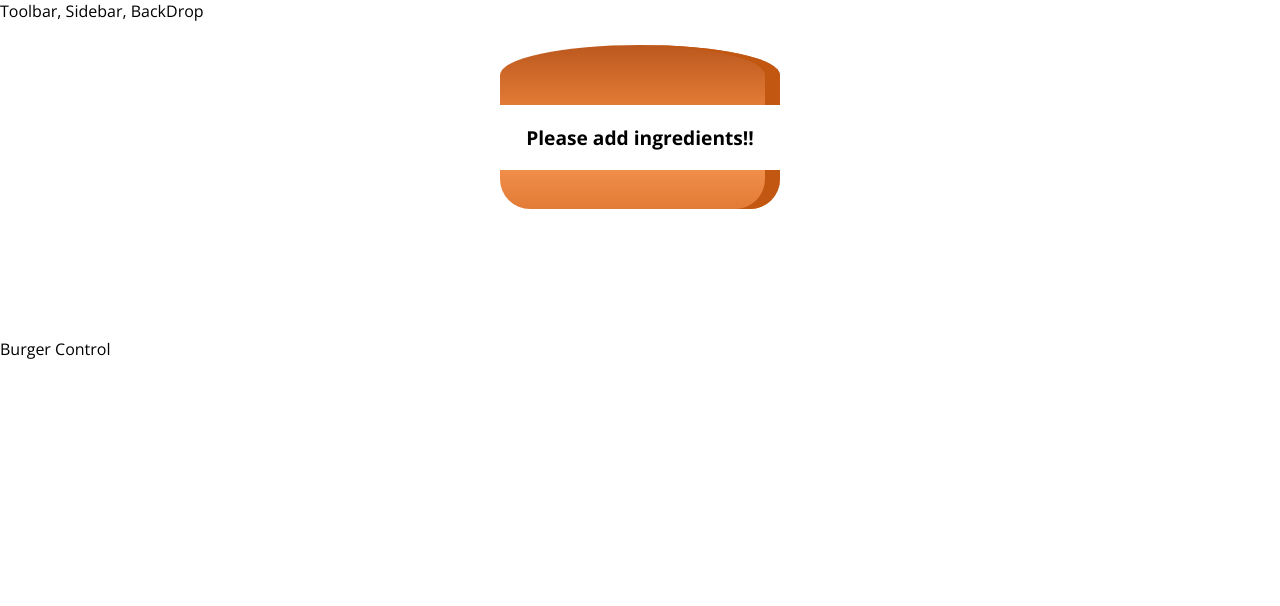
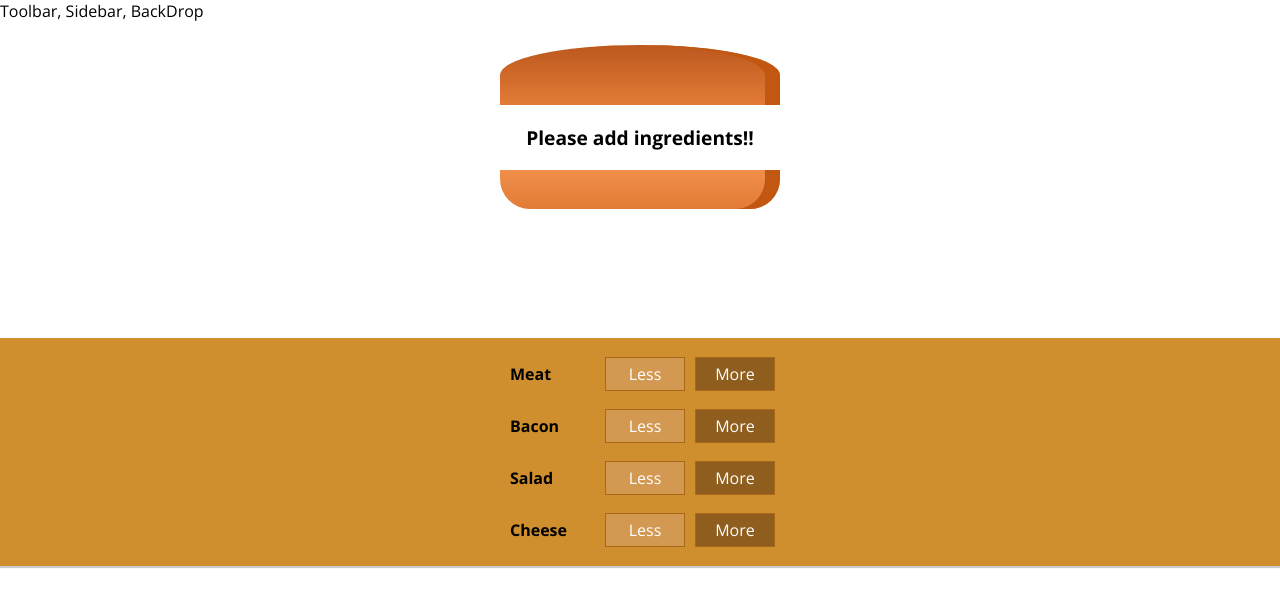
Before and after one commit to Ukuno/burgerapp, a React (Create React App) app: page / in a window 1280 px wide. Shown: the top 606 px of the page. Built offline with nearby package versions, Linux system fonts and the light colour scheme.

Commit message:
added build controls

```diff
--- /dev/null
+++ b/src/components/Burger/BuildControls/BuildControl/BuildControl.css
@@ -0,0 +1,56 @@
+.BuildControl {
+    display: flex;
+    justify-content: space-between;
+    align-items: center;
+    margin: 5px 0;
+}
+
+.BuildControl button {
+    display: block;
+    font: inherit;
+    padding: 5px;
+    margin: 0 5px;
+    width: 80px;
+    border: 1px solid #AA6817;
+    cursor: pointer;
+    outline: none;
+}
+
+.BuildControl button:disabled {
+    background-color: #AC9980;
+    border: 1px solid #7E7365;
+    color: #ccc;
+    cursor: default;
+}
+
+.BuildControl button:hover:disabled {
+    background-color: #AC9980;
+    color: #ccc;
+    cursor: not-allowed;
+}
+
+.Label {
+    padding: 10px;
+    font-weight: bold;
+    width: 80px;
+}
+
+.BuildControl .Less {
+    background-color: #D39952;
+    color: white;
+}
+
+.BuildControl .More {
+    background-color: #8F5E1E;
+    color: white;
+}
+
+.BuildControl .Less:hover, .BuildControl .Less:active {
+    background-color: #DAA972;
+    color: white;
+}
+
+.BuildControl .More:hover,.BuildControl .More:active {
+    background-color: #99703F;
+    color: white;
+}
--- /dev/null
+++ b/src/components/Burger/BuildControls/BuildControl/BuildControl.js
@@ -0,0 +1,16 @@
+import React from 'react';
+
+import './BuildControl.css';
+
+const buildControl = (props) => (
+
+    <div className='BuildControl'>
+        <div className='Label'>{props.label}</div>
+        <button className='Less'>Less</button>
+        <button className='More'>More</button>
+
+    </div>
+
+);
+
+export default buildControl;
--- /dev/null
+++ b/src/components/Burger/BuildControls/BuildControls.css
@@ -0,0 +1,10 @@
+.BuildControls {
+    width: 100%;
+    background-color: #cf8f2e;
+    display: flex;
+    flex-flow: column;
+    align-items: center;
+    box-shadow: 0 2px 1px #ccc;
+    margin: auto;
+    padding: 10px 0;
+}
--- /dev/null
+++ b/src/components/Burger/BuildControls/BuildControls.js
@@ -0,0 +1,24 @@
+import React from 'react';
+import './BuildControls.css';
+
+import BuildControl from './BuildControl/BuildControl'
+
+const controls = [
+    { label:'Meat', type:'meat'},
+    { label:'Bacon', type:'bacon'},
+    { label:'Salad', type:'salad'},
+    { label:'Cheese', type:'cheese'}
+]
+
+const buildControls = (props) => (
+    <div className = 'BuildControls'>
+        {
+
+        controls.map(ctrls => (
+            <BuildControl key={ctrls.label} label={ctrls.label} />
+        ))
+         }
+    </div>
+)
+
+export default buildControls;
--- a/src/containers/BurgerBuilder/BurgerBuilder.js
+++ b/src/containers/BurgerBuilder/BurgerBuilder.js
@@ -2,6 +2,7 @@
 import Aux from '../../hoc/Aux'
 
 import Burger from '../../components/Burger/Burger'
+import BuildControls from '../../components/Burger/BuildControls/BuildControls'
 
 class BurgerBuilder extends Component {
 
@@ -18,7 +19,7 @@
         return (
             <Aux>
                 <Burger ingredients={this.state.ingredients}/>
-                <div>Burger Control</div>
+                <BuildControls />
             </Aux>
             );
     }
```
